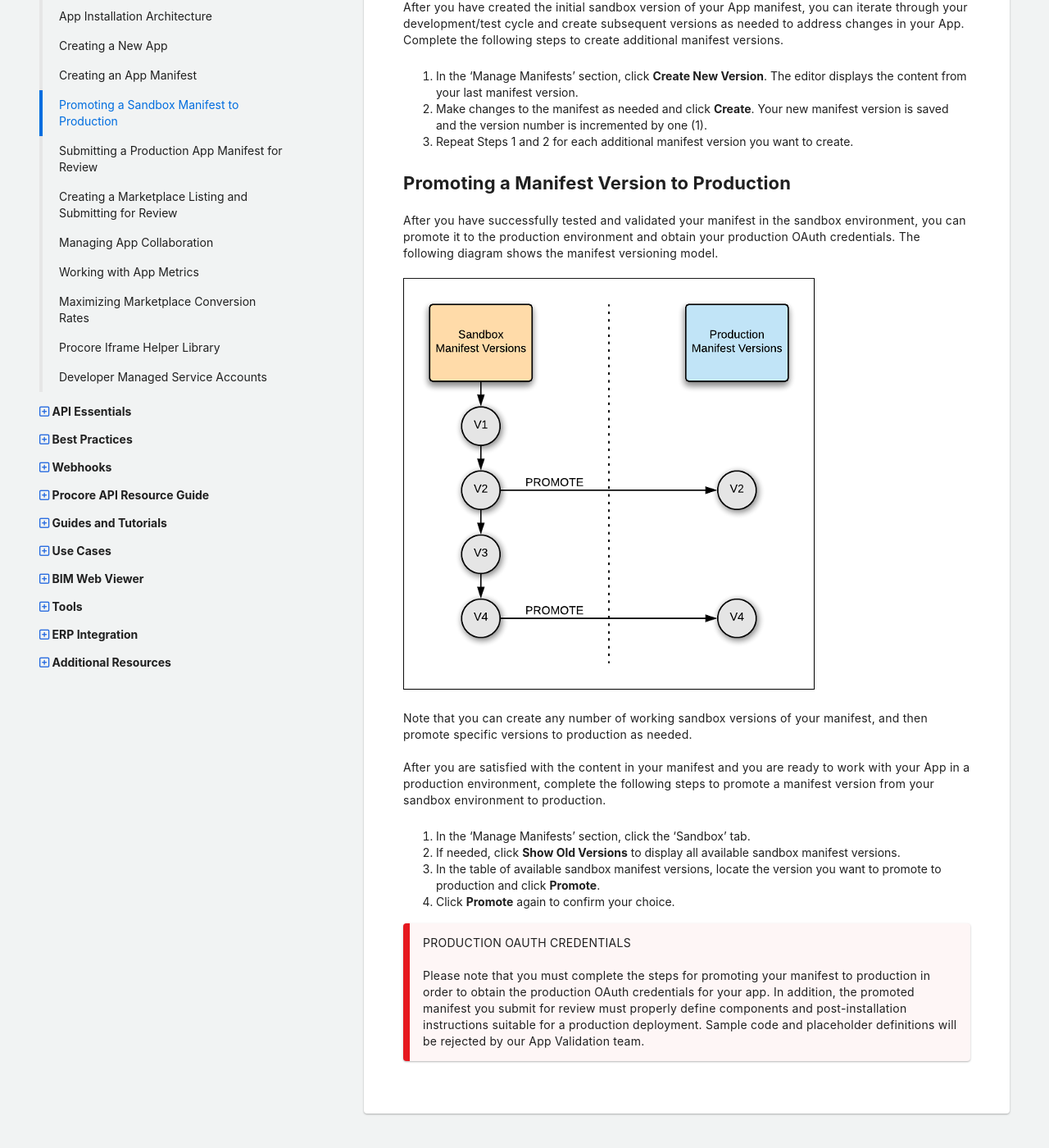
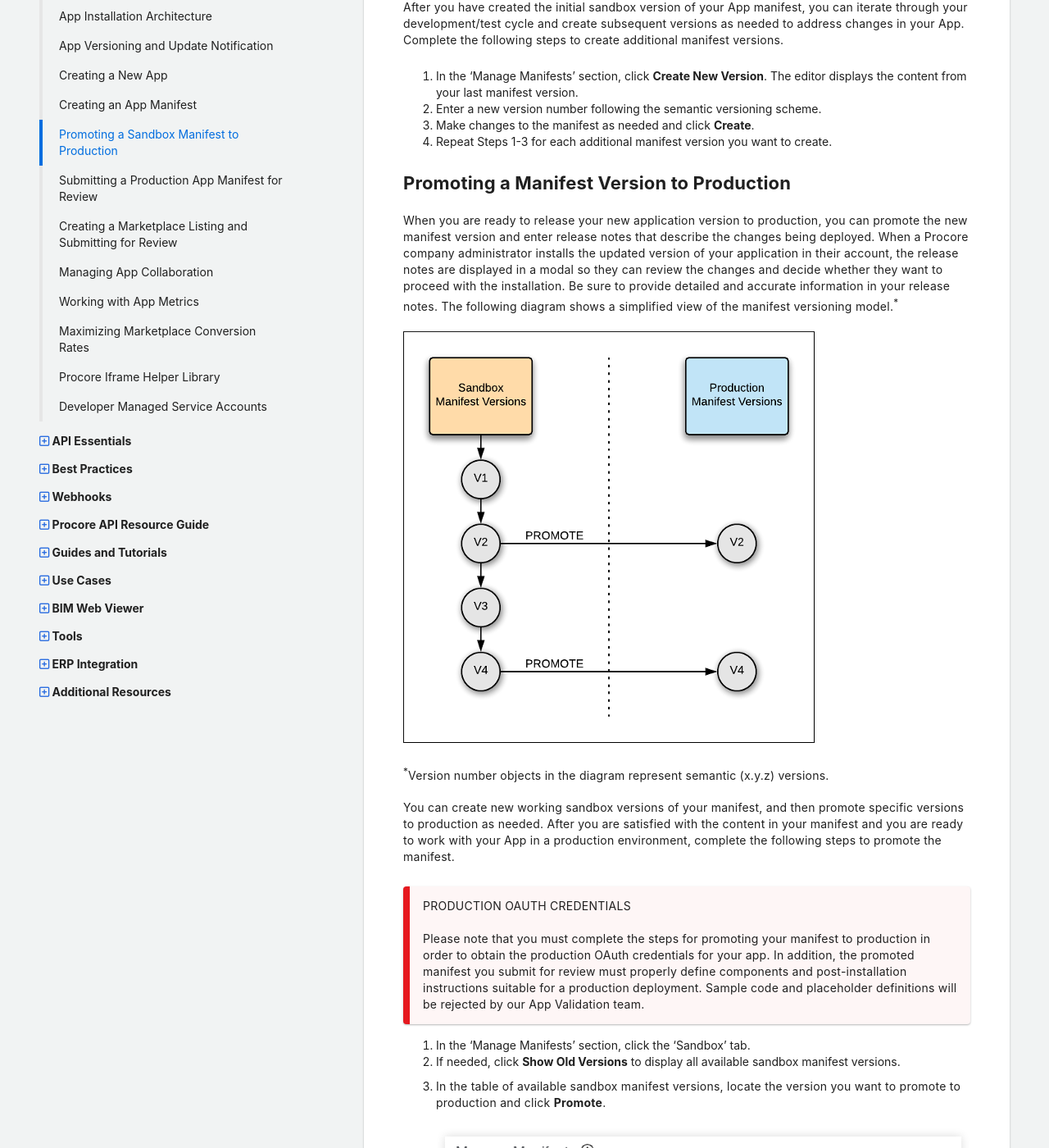
Before and after one commit to procore/documentation, a Jekyll site: the page built from building_applications/building_apps_promote_manifest.md, in a window 1280 px wide and 1400 px high, scrolled down 288 px. Shown: the whole window at 82% size. Built offline with Jekyll 4.4.1, drawn with Linux system fonts in a browser that asks for light colours; comment, search, counter and statistics services are not loaded; some of the changed text lies outside the part shown.

Commit message:
Typos and cleanup

```diff
--- a/_data/navigation.yml
+++ b/_data/navigation.yml
@@ -57,6 +57,8 @@
       url: /building-apps-app-types
     - title: App Installation Architecture
       url: /building-apps-install-arch
+    - title: App Versioning and Update Notification
+      url: /building-apps-versioning
     - title: Creating a New App
       url: /building-apps-create-new
     - title: Creating an App Manifest
--- a/building_applications/building_apps_promote_manifest.md
+++ b/building_applications/building_apps_promote_manifest.md
@@ -12,27 +12,41 @@ After you have created the initial sandbox version of your App manifest, you can
 Complete the following steps to create additional manifest versions.
 
 1. In the 'Manage Manifests' section, click **Create New Version**. The editor displays the content from your last manifest version.
-1. Make changes to the manifest as needed and click **Create**. Your new manifest version is saved and the version number is incremented by one (1).
-1. Repeat Steps 1 and 2 for each additional manifest version you want to create.
+1. Enter a new version number following the semantic versioning scheme.
+1. Make changes to the manifest as needed and click **Create**.
+1. Repeat Steps 1-3 for each additional manifest version you want to create.
 
 ## Promoting a Manifest Version to Production
 
-After you have successfully tested and validated your manifest in the sandbox environment, you can promote it to the production environment and obtain your production OAuth credentials.
-The following diagram shows the manifest versioning model.
+When you are ready to release your new application version to production, you can promote the new manifest version and enter release notes that describe the changes being deployed.
+When a Procore company administrator installs the updated version of your application in their account, the release notes are displayed in a modal so they can review the changes and decide whether they want to proceed with the installation.
+Be sure to provide detailed and accurate information in your release notes.
+The following diagram shows a simplified view of the manifest versioning model.<sup>*</sup>
 
 ![App manifest diagram]({{ site.baseurl }}/assets/guides/manifest-promotion.png)
 
-Note that you can create any number of working sandbox versions of your manifest, and then promote specific versions to production as needed.
+<sup>*</sup>Version number objects in the diagram represent semantic (x.y.z) versions.
 
-After you are satisfied with the content in your manifest and you are ready to work with your App in a production environment, complete the following steps to promote a manifest version from your sandbox environment to production.
-
-1. In the 'Manage Manifests' section, click the 'Sandbox' tab.
-1. If needed, click **Show Old Versions** to display all available sandbox manifest versions.
-1. In the table of available sandbox manifest versions, locate the version you want to promote to production and click **Promote**.
-1. Click **Promote** again to confirm your choice.
+You can create new working sandbox versions of your manifest, and then promote specific versions to production as needed.
+After you are satisfied with the content in your manifest and you are ready to work with your App in a production environment, complete the following steps to promote the manifest.
 
 > PRODUCTION OAUTH CREDENTIALS
 >
 > Please note that you must complete the steps for promoting your manifest to production in order to obtain the production OAuth credentials for your app.
 > In addition, the promoted manifest you submit for review must properly define components and post-installation instructions suitable for a production deployment.
 > Sample code and placeholder definitions will be rejected by our App Validation team.
+
+1. In the 'Manage Manifests' section, click the 'Sandbox' tab.
+1. If needed, click **Show Old Versions** to display all available sandbox manifest versions.
+1. In the table of available sandbox manifest versions, locate the version you want to promote to production and click **Promote**.
+
+    ![Promote dialog]({{ site.baseurl }}/assets/guides/promote-manifest-dialog.png)
+
+1. Enter release notes for the new version and click **Promote**.
+
+    ![Promote confirm dialog]({{ site.baseurl }}/assets/guides/promote-manifest-confirm.png)
+
+If this is the first time the application has been promoted to the production environment, you will be presented with new production OAuth credentials (Client ID and Client Secret).
+Be sure to store these credentials in a safe and secure location.
+
+![oAuth dialog]({{ site.baseurl }}/assets/guides/prod-creds.png)
```
Also changed, not shown: building_applications/building_apps_define_manifest.md (+12 -5 lines), building_applications/building_apps_review_manifest.md (+1 -0 lines), building_applications/building_apps_versioning.md (added, +41 -0 lines), assets/guides/create-new-version-semantic.png (added), assets/guides/prod-creds.png (added), assets/guides/promote-manifest-confirm.png (added), assets/guides/promote-manifest-dialog.png (added), assets/guides/update-available-badge.png (added).
